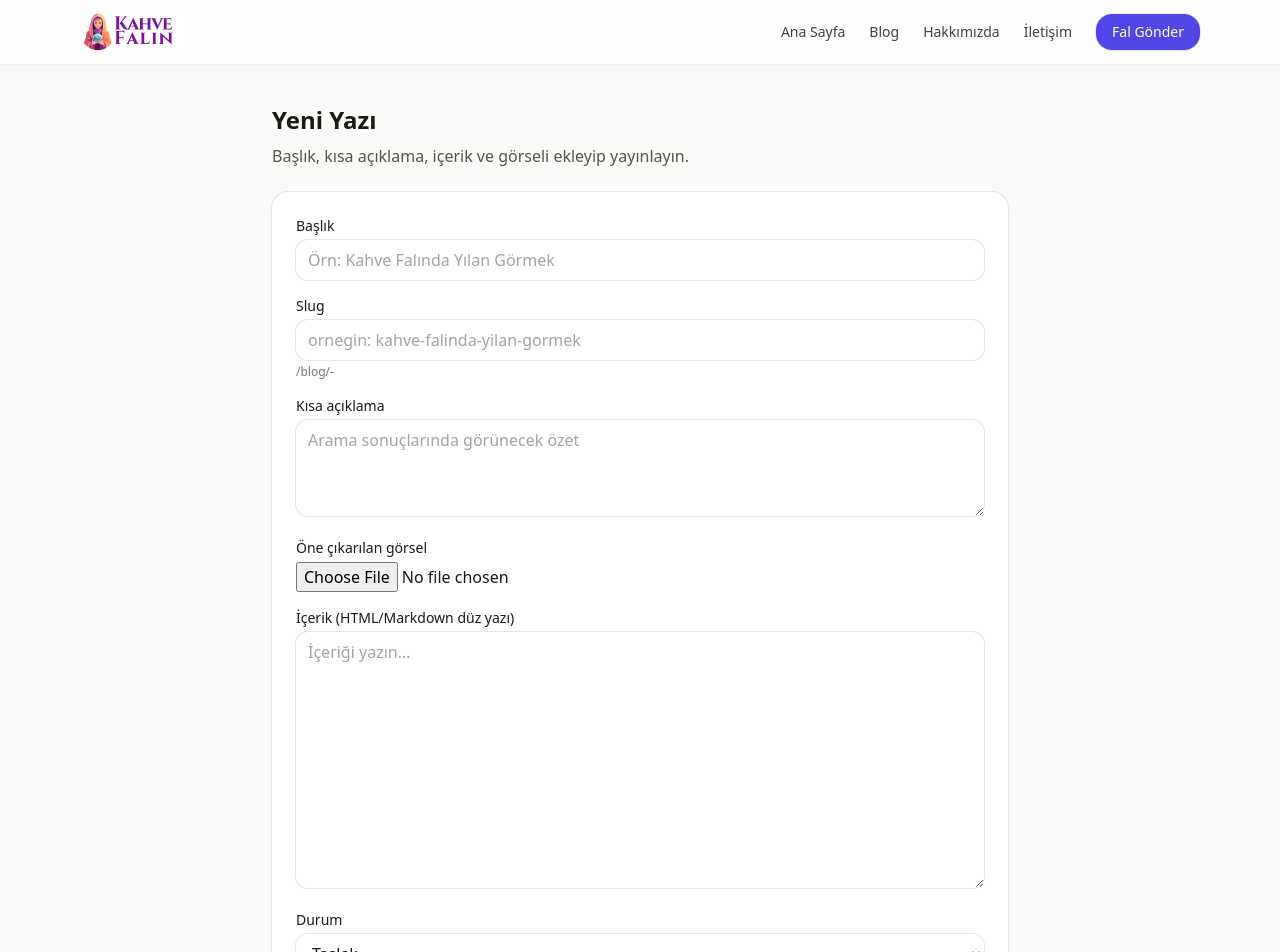
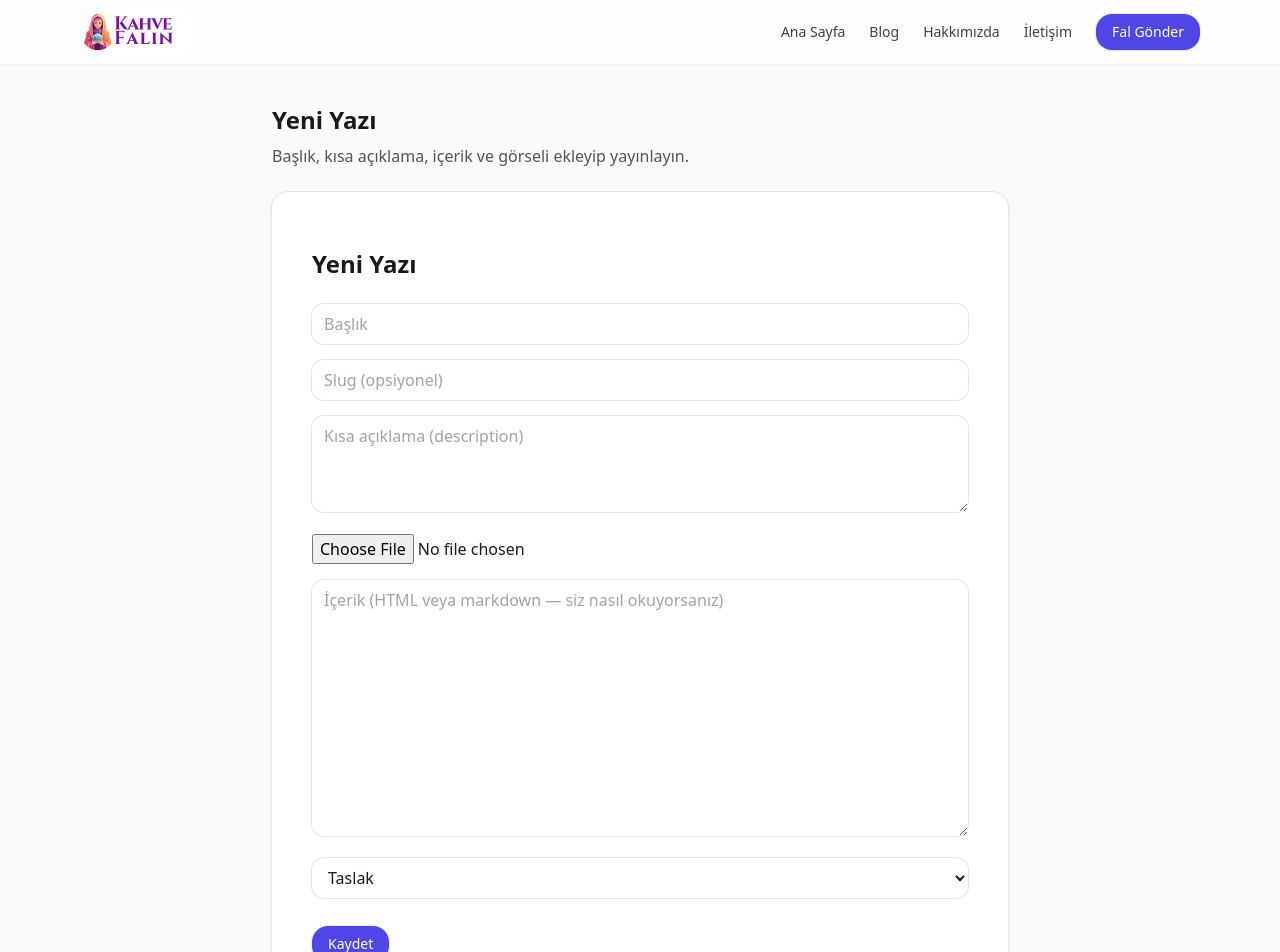
Before and after one commit to kuleliworks/kahve-fali, a Next.js app: page /panel/blog/yeni in a window 1280 px wide. Shown: the top 952 px of the page. Built offline with nearby package versions, Linux system fonts and the light colour scheme.

Commit message:
Update NewPostClient.tsx

```diff
--- a/app/panel/blog/yeni/NewPostClient.tsx
+++ b/app/panel/blog/yeni/NewPostClient.tsx
@@ -1,193 +1,133 @@
 "use client";
 
 import { useState } from "react";
+import { useRouter } from "next/navigation";
 import BlogImageUpload from "@/components/BlogImageUpload";
-import { useRouter } from "next/navigation";
 
-type Status = "draft" | "pub";
-
-function toSlug(s: string) {
-  // Türkçe karakterleri ascii'ye çevir + normalize
-  const map: Record<string, string> = {
-    ç: "c",
-    Ç: "c",
-    ğ: "g",
-    Ğ: "g",
-    ı: "i",
-    İ: "i",
-    ö: "o",
-    Ö: "o",
-    ş: "s",
-    Ş: "s",
-    ü: "u",
-    Ü: "u",
-  };
-  const replaced = s
-    .split("")
-    .map((ch) => map[ch] ?? ch)
-    .join("");
-  return replaced
-    .toLowerCase()
-    .normalize("NFD")
-    .replace(/\p{Diacritic}/gu, "")
-    .replace(/[^a-z0-9]+/g, "-")
-    .replace(/(^-|-$)+/g, "");
-}
+type Draft = {
+  title: string;
+  slug: string;
+  description: string;
+  image: string;    // <- ÖNEMLİ
+  content: string;
+  status: "draft" | "pub";
+};
 
 export default function NewPostClient() {
   const router = useRouter();
-  const [title, setTitle] = useState("");
-  const [slug, setSlug] = useState("");
-  const [description, setDescription] = useState("");
-  const [image, setImage] = useState<string | undefined>(undefined);
-  const [content, setContent] = useState("");
-  const [status, setStatus] = useState<Status>("draft");
-
+  const [d, setD] = useState<Draft>({
+    title: "",
+    slug: "",
+    description: "",
+    image: "",          // <- ÖNEMLİ
+    content: "",
+    status: "draft",
+  });
   const [saving, setSaving] = useState(false);
-  const [err, setErr] = useState<string | null>(null);
-
-  const finalSlug = slug ? toSlug(slug) : toSlug(title);
 
   async function onSave() {
-    setErr(null);
     setSaving(true);
     try {
-      if (!title.trim()) throw new Error("Başlık gerekli");
-      if (!finalSlug) throw new Error("Slug üretilemedi (başlık/slug gerekli)");
+      // slug boşsa otomatik üret
+      const base =
+        d.slug ||
+        d.title
+          .toLowerCase()
+          .normalize("NFKD")
+          .replace(/[\u0300-\u036f]/g, "")
+          .replace(/ı/g, "i")
+          .replace(/ğ/g, "g")
+          .replace(/ü/g, "u")
+          .replace(/ş/g, "s")
+          .replace(/ö/g, "o")
+          .replace(/ç/g, "c")
+          .replace(/[^a-z0-9\- ]/g, "")
+          .trim()
+          .replace(/\s+/g, "-");
+      const slug = base || `yazi-${Date.now()}`;
 
       const res = await fetch("/api/blog/new", {
         method: "POST",
         headers: { "Content-Type": "application/json" },
-        // önemli: image alanı burada string URL
         body: JSON.stringify({
-          title,
-          slug: finalSlug,
-          description,
-          image,
-          content,
-          status,
+          title: d.title,
+          slug,
+          description: d.description,
+          image: d.image,      // <- ÖNEMLİ: image alanı JSON’a giriyor
+          content: d.content,
+          status: d.status,
         }),
       });
+      const json = await res.json().catch(() => ({}));
+      if (!res.ok) throw new Error(json?.error || "Kayıt başarısız");
 
-      if (!res.ok) {
-        const txt = await res.text().catch(() => "");
-        throw new Error(txt || `HTTP ${res.status}`);
+      // İsteğe bağlı: alert + nereye gitsin?
+      if (confirm("Yazı eklendi. Görüntülemek ister misin?")) {
+        router.push(`/blog/${slug}`);
+      } else {
+        router.push(`/panel/blog`);
       }
-      const json = await res.json().catch(() => ({} as any));
-      // Eklendikten sonra yönlendirme yerine bildirim göster + seçenek sun
-      if (json?.ok) {
-        if (confirm("Yazı kaydedildi. Görüntülemek ister misiniz?")) {
-          router.push(`/blog/${finalSlug}`);
-        } else {
-          // formu sıfırla, yeni ekleme yap
-          setTitle("");
-          setSlug("");
-          setDescription("");
-          setImage(undefined);
-          setContent("");
-          setStatus("draft");
-        }
-        return;
-      }
-      throw new Error(json?.error || "Kayıt başarısız");
     } catch (e: any) {
-      setErr(e?.message || "Kayıt sırasında hata oluştu.");
+      alert(e?.message || "Hata");
     } finally {
       setSaving(false);
     }
   }
 
   return (
-    <form
-      onSubmit={(e) => {
-        e.preventDefault();
-        if (!saving) onSave();
-      }}
-      className="space-y-4"
-    >
-      {/* Başlık */}
-      <div>
-        <label className="block text-sm font-medium">Başlık</label>
+    <div className="mx-auto max-w-3xl px-4 py-8">
+      <h1 className="text-2xl font-semibold">Yeni Yazı</h1>
+
+      <div className="mt-6 space-y-4">
         <input
-          className="input mt-1"
-          placeholder="Örn: Kahve Falında Yılan Görmek"
-          value={title}
-          onChange={(e) => setTitle(e.target.value)}
+          className="input w-full"
+          placeholder="Başlık"
+          value={d.title}
+          onChange={(e) => setD({ ...d, title: e.target.value })}
         />
-      </div>
 
-      {/* Slug */}
-      <div>
-        <label className="block text-sm font-medium">Slug</label>
         <input
-          className="input mt-1"
-          placeholder="ornegin: kahve-falinda-yilan-gormek"
-          value={slug}
-          onChange={(e) => setSlug(e.target.value)}
+          className="input w-full"
+          placeholder="Slug (opsiyonel)"
+          value={d.slug}
+          onChange={(e) => setD({ ...d, slug: e.target.value })}
         />
-        <div className="mt-1 text-xs text-stone-500">/blog/{finalSlug || "-"}</div>
-      </div>
 
-      {/* Kısa açıklama */}
-      <div>
-        <label className="block text-sm font-medium">Kısa açıklama</label>
         <textarea
-          className="input mt-1 h-24"
-          placeholder="Arama sonuçlarında görünecek özet"
-          value={description}
-          onChange={(e) => setDescription(e.target.value)}
+          className="input w-full h-24"
+          placeholder="Kısa açıklama (description)"
+          value={d.description}
+          onChange={(e) => setD({ ...d, description: e.target.value })}
         />
-      </div>
 
-      {/* Görsel yükleme */}
-      <div>
-        <label className="block text-sm font-medium">Öne çıkarılan görsel</label>
-        <div className="mt-1">
-          <BlogImageUpload onDone={(url) => setImage(url)} />
-        </div>
-        {image && (
-          <div className="mt-3">
-            {/* eslint-disable-next-line @next/next/no-img-element */}
-            <img
-              src={image}
-              alt="Seçilen görsel"
-              className="h-28 w-40 rounded-xl object-cover ring-1 ring-stone-200"
-            />
-          </div>
-        )}
-      </div>
+        {/* Görsel yükleme (URL state’e otomatik yazılır) */}
+        <BlogImageUpload
+          value={d.image}
+          onDone={(url) => setD({ ...d, image: url })}
+        />
 
-      {/* İçerik */}
-      <div>
-        <label className="block text-sm font-medium">İçerik (HTML/Markdown düz yazı)</label>
         <textarea
-          className="input mt-1 h-64"
-          placeholder="İçeriği yazın…"
-          value={content}
-          onChange={(e) => setContent(e.target.value)}
+          className="input w-full h-64"
+          placeholder="İçerik (HTML veya markdown — siz nasıl okuyorsanız)"
+          value={d.content}
+          onChange={(e) => setD({ ...d, content: e.target.value })}
         />
-      </div>
 
-      {/* Durum */}
-      <div>
-        <label className="block text-sm font-medium">Durum</label>
         <select
-          className="input mt-1"
-          value={status}
-          onChange={(e) => setStatus(e.target.value as Status)}
+          className="input"
+          value={d.status}
+          onChange={(e) => setD({ ...d, status: e.target.value as Draft["status"] })}
         >
           <option value="draft">Taslak</option>
           <option value="pub">Yayınla</option>
         </select>
+
+        <div className="pt-3">
+          <button className="btn btn-primary" disabled={saving} onClick={onSave}>
+            {saving ? "Kaydediliyor..." : "Kaydet"}
+          </button>
+        </div>
       </div>
-
-      {err && <div className="text-sm text-red-600">{err}</div>}
-
-      <div className="pt-2">
-        <button type="submit" disabled={saving} className="btn btn-primary">
-          {saving ? "Kaydediliyor…" : "Kaydet"}
-        </button>
-      </div>
-    </form>
+    </div>
   );
 }
```
